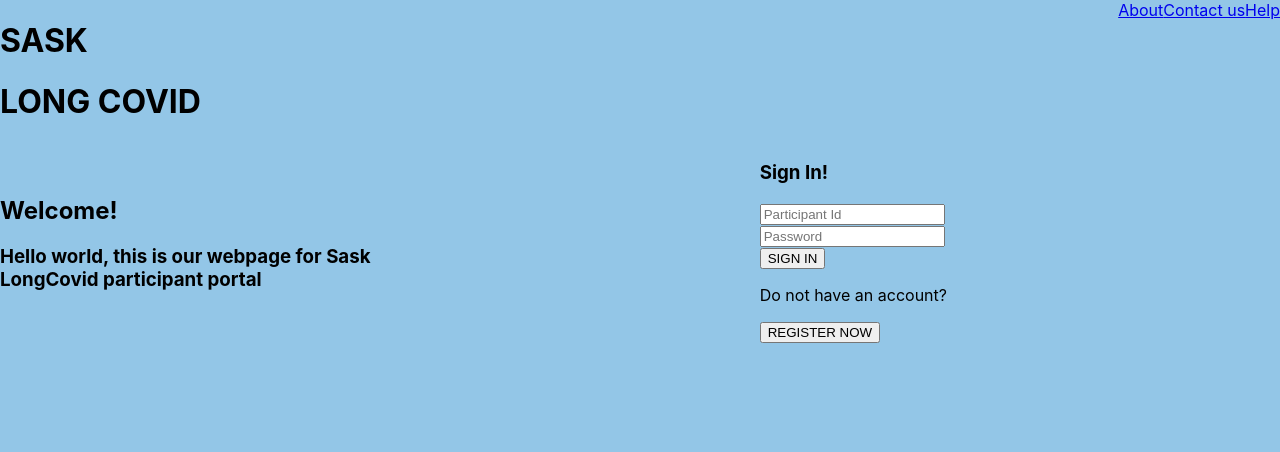
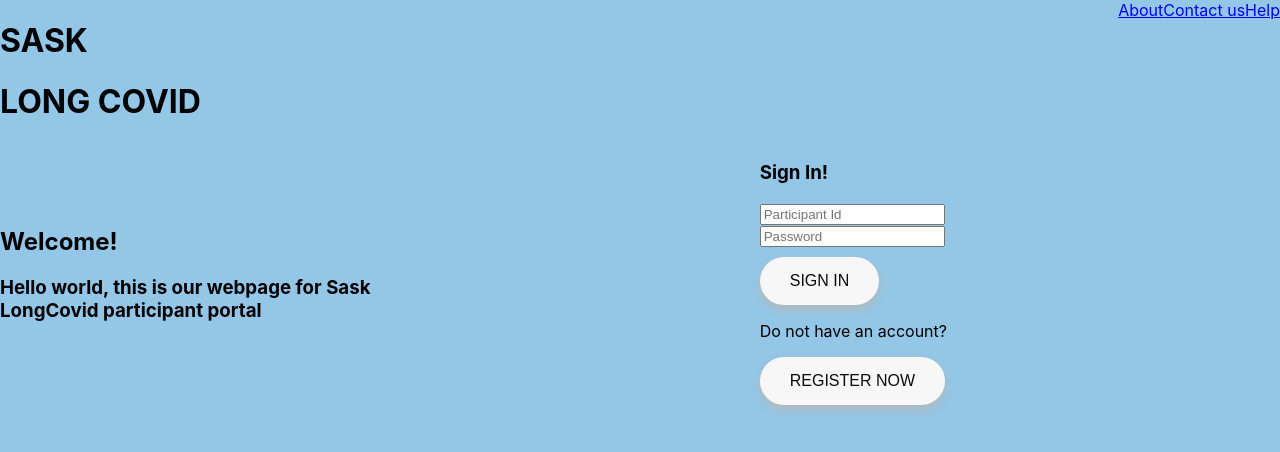
Before and after one commit to jeetagrawal21/Sask-Web-App, a React (Create React App) app in the folder app/: page / in a window 1280 px wide. Shown: the top 452 px of the page. Built offline with nearby package versions, Linux system fonts and the light colour scheme.

Commit message:
style signin and register buttons

```diff
--- a/app/src/components/signin.tsx
+++ b/app/src/components/signin.tsx
@@ -20,12 +20,14 @@ class SignIn extends Component{
                     type="password"
                     className="input-fields"
                     placeholder="Password"></input>
-                </div>
+                </div >
+                <div className="button-div">
                 <button className="signin-button">SIGN IN</button>
                 <p>Do not have an account?</p>
                 <Link to="Register">
-                <button className="register-button">REGISTER NOW</button>
+                <button className="signin-button">REGISTER NOW</button>
                 </Link>
+                </div>
 
 
         </form>
--- a/app/src/stylings/signin.css
+++ b/app/src/stylings/signin.css
@@ -0,0 +1,28 @@
+
+.button-div{
+    padding-top: 10px;
+}
+.signin-button {
+
+    padding: 15px 30px;
+    font-size: 1.0rem;
+    background-color: #f7f7f8;
+    color: rgb(11, 11, 11);
+    border-radius: 40px;
+    box-shadow: 0px 5px 10px #B2BABB;
+    border: none;
+    cursor: pointer;
+    transition: all 0.3s ease-in-out;
+}
+
+
+
+.signin-button:hover {
+    transform: translateY(-3px);
+    box-shadow: 0px 10px 20px #B2BABB;
+}
+
+.signin-button:active {
+    transform: translateY(2px);
+    box-shadow: 0px 0px 0px;
+}
```
